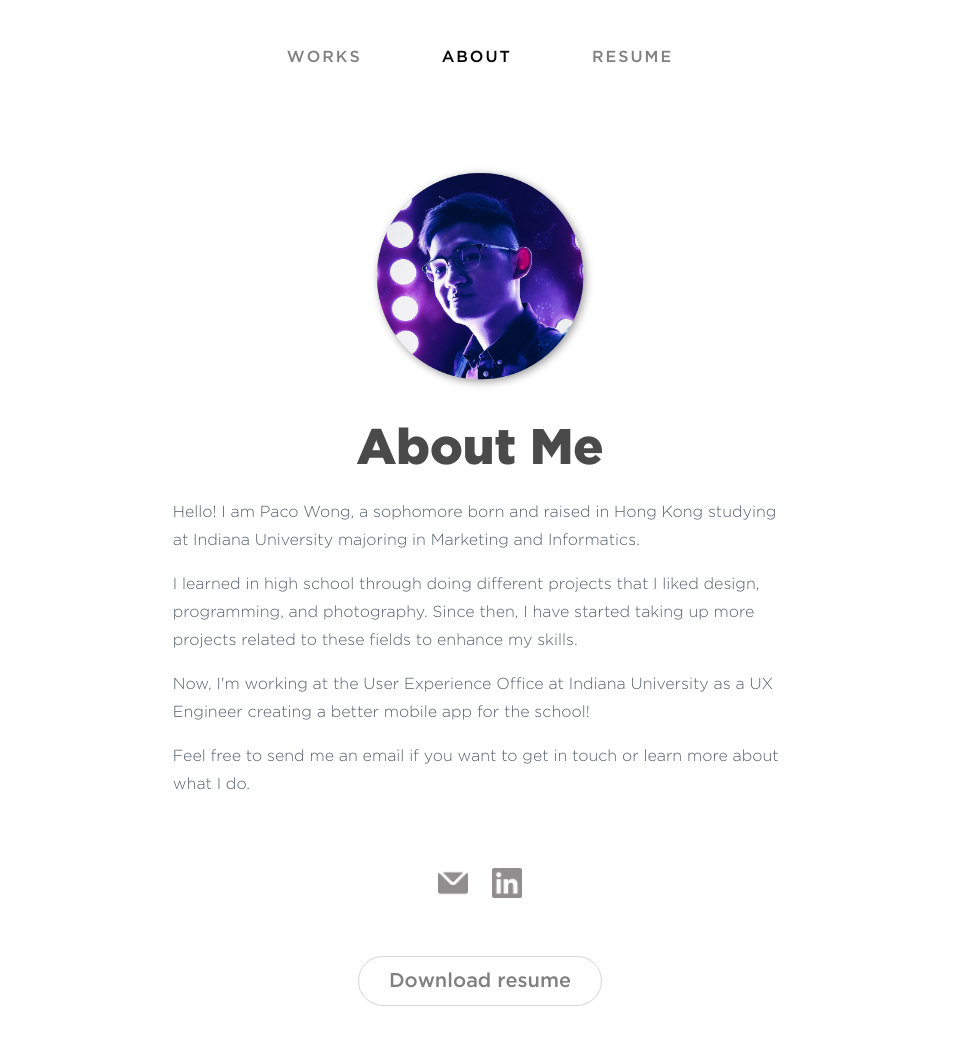
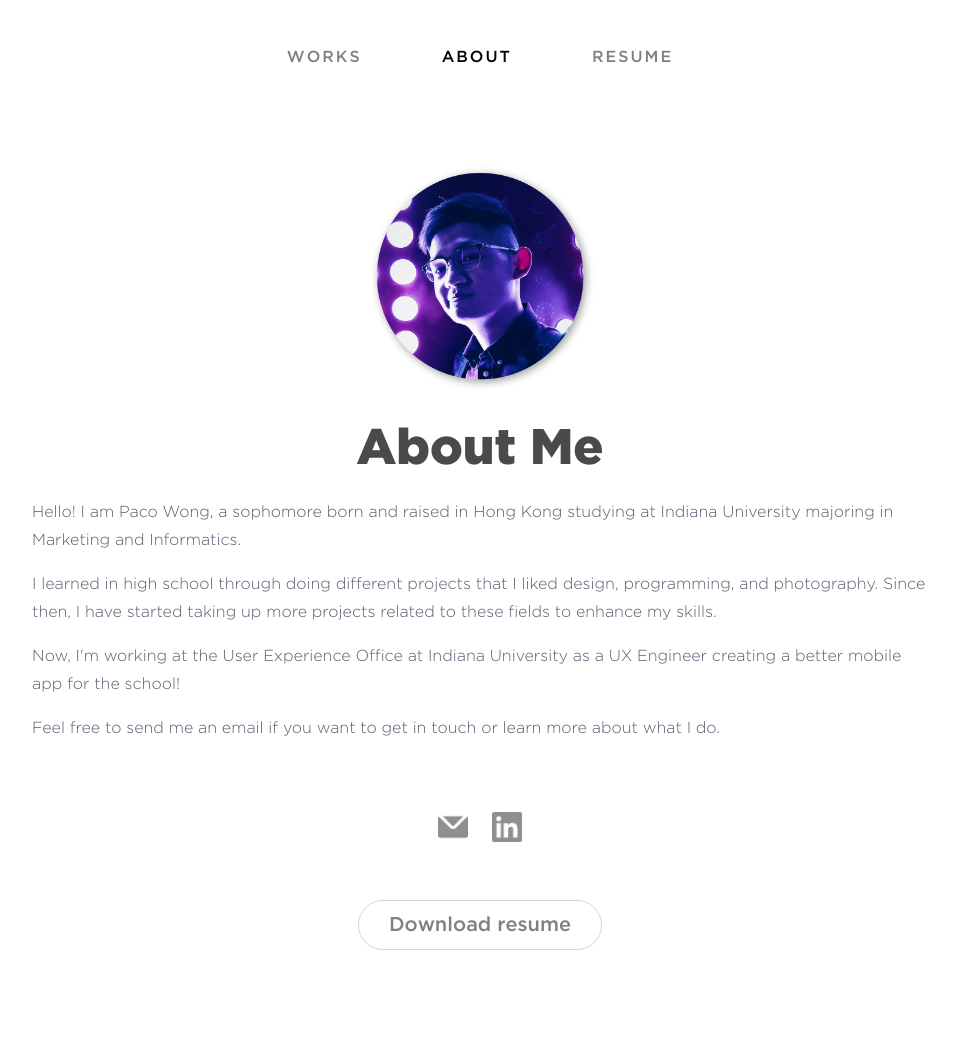
Before and after one commit to pacowong99/portfolio, a plain HTML site: page about/index.html in a window 1280 px wide. Shown: the whole page, without its empty margins (160-1116 px from the left). After the commit the page ends 1005 px from the top, so only its background shows below. Drawn offline with Linux system fonts and the light colour scheme.

Commit message:
UI fixes

```diff
--- a/about/index.html
+++ b/about/index.html
@@ -22,12 +22,12 @@
             </div>
         </div>
 
-        <div class="short contact">
+        <div class="short contact" style="text-align: center">
             <a href="mailto:pacowong@iu.edu"><img src="../images/icons/mail.png" class="mail"></a>
             <a href="http://www.linkedin.com/in/paco-wong" target="_blank"><img class="linkedin" src="../images/icons/linkedin.png"></a>
         </div>
 
-        <div class="short" >
+        <div class="short" style="text-align: center;">
             <a class="roundedbtn" style="border: solid 1px #d5d5d5" href="../PakLongPacoWong_Resume.pdf" target="_blank">Download resume</a>
         </div>
 
--- a/stylesheet.css
+++ b/stylesheet.css
@@ -121,14 +121,17 @@ body {
 }
 
 .short {
-    padding-left: 10%;
-    padding-right: 10%;
+    padding-left: 15%;
+    padding-right: 15%;
     padding-bottom: 70px;
-    text-align: center;
+    text-align: left;
 }
 
 .short p {
     font-weight: 300;
+    text-align: 2;
+    font-size: 16px;
+    line-height: 1.75;
 }
 
 .long {
@@ -140,8 +143,6 @@ body {
 
 .projectinfo {
     margin-top: 24px;
-    padding-left: 20%;
-    padding-right: 20%;
     text-align: left;
 }
 
```
Also changed, not shown: 1 other file.
